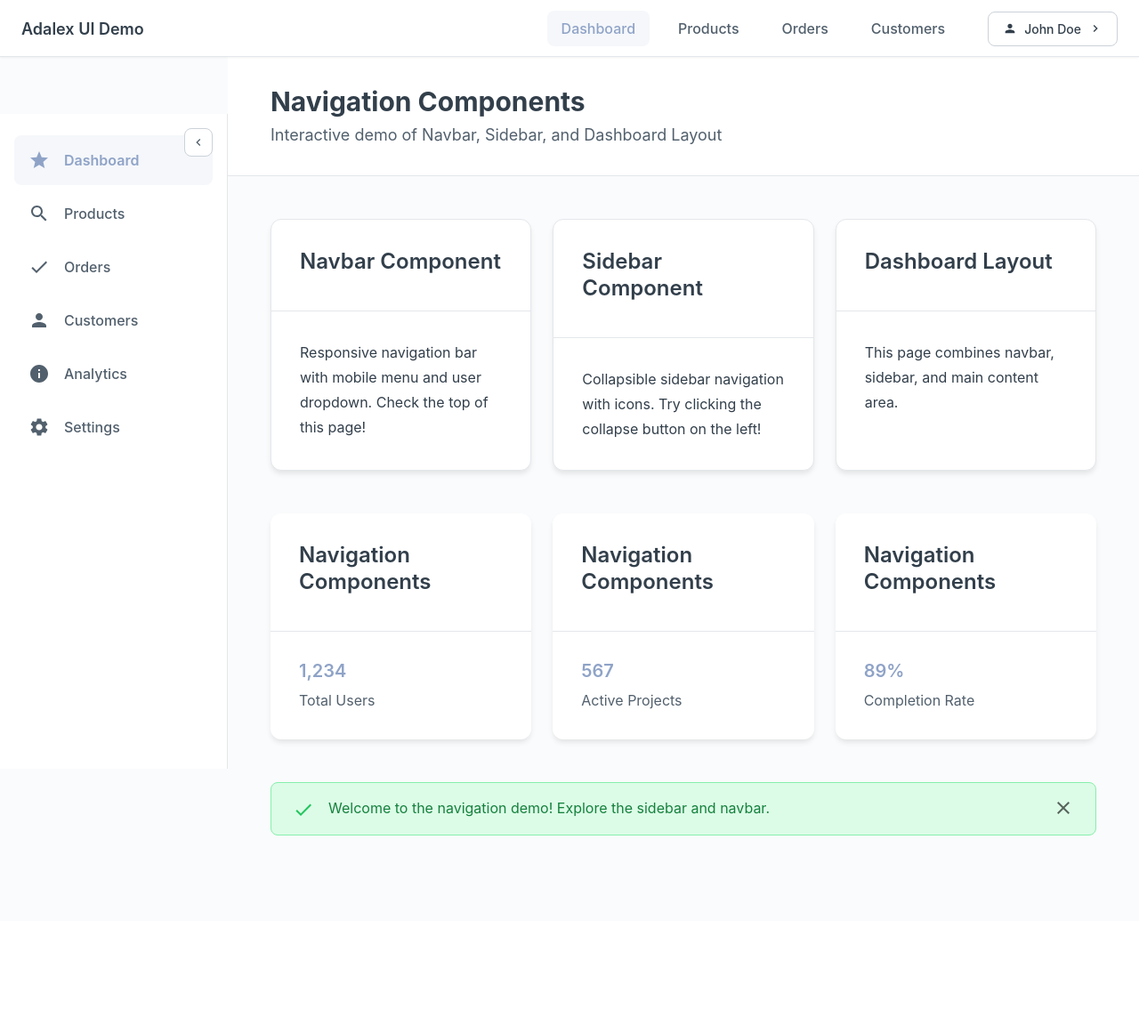
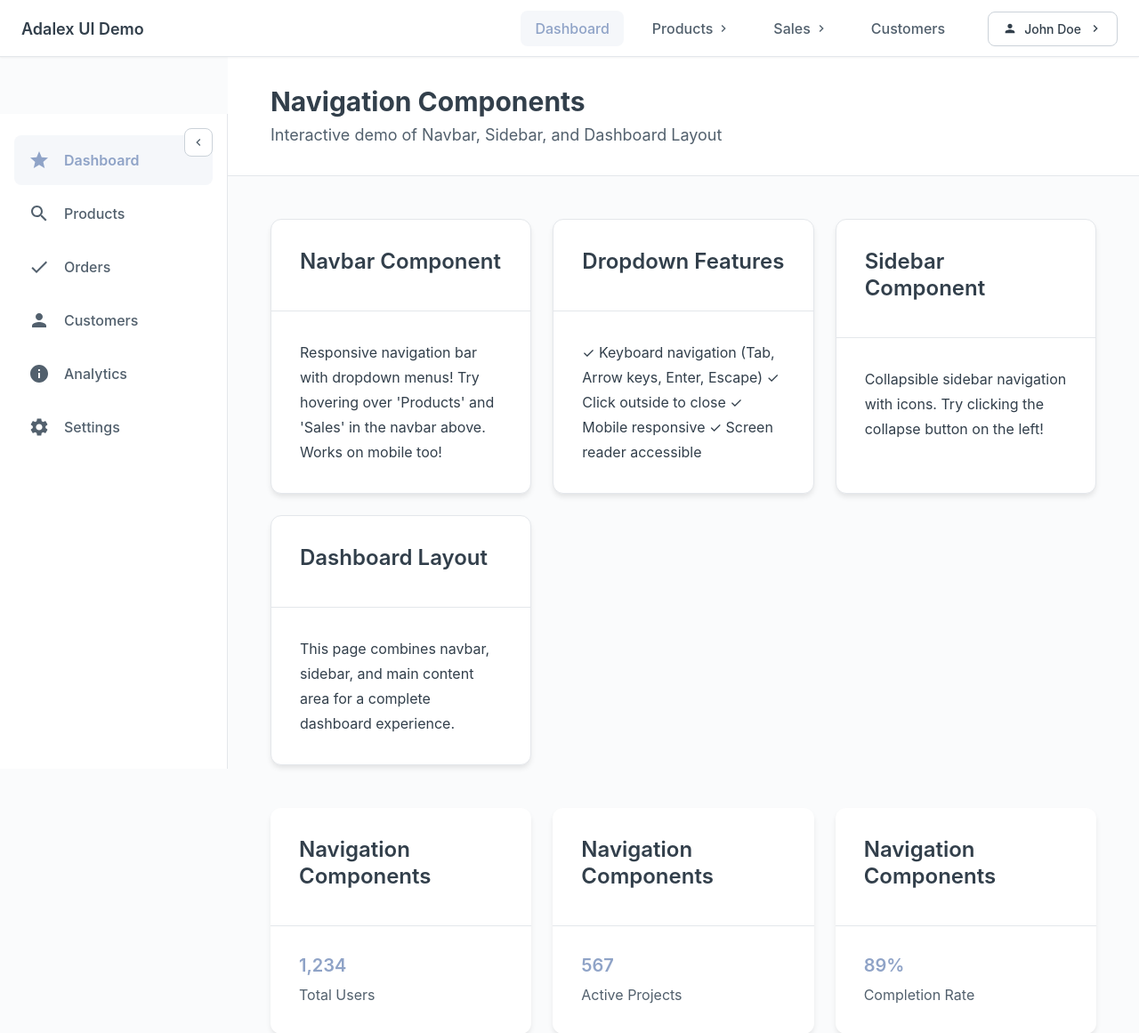
Before and after one commit to mtalhayasar/Adalex-UI, a Django app: page /navigation/ in a window 1280 px wide. Shown: the top 1161 px of the page at 89% size. Before the commit the page ends 939 px from the top, so only its background shows below. Run offline with Django 4.2, Linux system fonts and the light colour scheme; some libraries are stand-ins or nearby versions.

Commit message:
v1.3 NAVBAR Dropdown

```diff
--- a/adalex_ui/static/a-ui/js/components/navbar.js
+++ b/adalex_ui/static/a-ui/js/components/navbar.js
@@ -25,6 +25,8 @@
       const menu = navbar.querySelector('[data-navbar-menu]');
       const userToggle = navbar.querySelector('[data-navbar-user-toggle]');
       const userMenu = navbar.querySelector('[data-navbar-user-menu]');
+      const dropdownToggles = navbar.querySelectorAll('[data-navbar-dropdown-toggle]');
+      const dropdownMenus = navbar.querySelectorAll('[data-navbar-dropdown-menu]');
 
       // Mobile menu toggle
       if (toggle && menu) {
@@ -80,6 +82,82 @@
           }
         });
       }
+
+      // Dropdown menus
+      dropdownToggles.forEach((dropdownToggle, index) => {
+        const dropdownMenu = dropdownMenus[index];
+
+        if (!dropdownMenu) return;
+
+        dropdownToggle.addEventListener('click', (e) => {
+          e.stopPropagation();
+          const isExpanded = dropdownToggle.getAttribute('aria-expanded') === 'true';
+
+          // Close all other dropdowns first
+          closeAllDropdowns(navbar);
+
+          if (isExpanded) {
+            closeDropdown(dropdownToggle, dropdownMenu);
+          } else {
+            openDropdown(dropdownToggle, dropdownMenu);
+          }
+        });
+
+        // Keyboard navigation
+        dropdownToggle.addEventListener('keydown', (e) => {
+          if (e.key === 'Enter' || e.key === ' ') {
+            e.preventDefault();
+            dropdownToggle.click();
+          } else if (e.key === 'ArrowDown') {
+            e.preventDefault();
+            openDropdown(dropdownToggle, dropdownMenu);
+            const firstLink = dropdownMenu.querySelector('.a-navbar__dropdown-link');
+            if (firstLink) firstLink.focus();
+          }
+        });
+
+        // Dropdown menu keyboard navigation
+        const dropdownLinks = dropdownMenu.querySelectorAll('.a-navbar__dropdown-link');
+        dropdownLinks.forEach((link, linkIndex) => {
+          link.addEventListener('keydown', (e) => {
+            switch (e.key) {
+              case 'ArrowDown':
+                e.preventDefault();
+                const nextLink = dropdownLinks[linkIndex + 1];
+                if (nextLink) nextLink.focus();
+                break;
+              case 'ArrowUp':
+                e.preventDefault();
+                if (linkIndex === 0) {
+                  dropdownToggle.focus();
+                } else {
+                  const prevLink = dropdownLinks[linkIndex - 1];
+                  if (prevLink) prevLink.focus();
+                }
+                break;
+              case 'Escape':
+                e.preventDefault();
+                closeDropdown(dropdownToggle, dropdownMenu);
+                dropdownToggle.focus();
+                break;
+            }
+          });
+        });
+      });
+
+      // Close dropdowns when clicking outside
+      document.addEventListener('click', (e) => {
+        if (!navbar.contains(e.target)) {
+          closeAllDropdowns(navbar);
+        }
+      });
+
+      // Close dropdowns on ESC key
+      document.addEventListener('keydown', (e) => {
+        if (e.key === 'Escape') {
+          closeAllDropdowns(navbar);
+        }
+      });
 
       // Mark as initialized
       navbar.dataset.navbarInitialized = 'true';
@@ -148,6 +226,51 @@
     menu.dispatchEvent(event);
   }
 
+  /**
+   * Open dropdown menu
+   */
+  function openDropdown(toggle, menu) {
+    toggle.setAttribute('aria-expanded', 'true');
+    menu.classList.add('is-open');
+
+    // Dispatch custom event
+    const event = new CustomEvent('navbar:dropdownOpened', {
+      detail: { menu },
+      bubbles: true
+    });
+    menu.dispatchEvent(event);
+  }
+
+  /**
+   * Close dropdown menu
+   */
+  function closeDropdown(toggle, menu) {
+    toggle.setAttribute('aria-expanded', 'false');
+    menu.classList.remove('is-open');
+
+    // Dispatch custom event
+    const event = new CustomEvent('navbar:dropdownClosed', {
+      detail: { menu },
+      bubbles: true
+    });
+    menu.dispatchEvent(event);
+  }
+
+  /**
+   * Close all dropdown menus in a navbar
+   */
+  function closeAllDropdowns(navbar) {
+    const dropdownToggles = navbar.querySelectorAll('[data-navbar-dropdown-toggle]');
+    const dropdownMenus = navbar.querySelectorAll('[data-navbar-dropdown-menu]');
+
+    dropdownToggles.forEach((toggle, index) => {
+      const menu = dropdownMenus[index];
+      if (menu && toggle.getAttribute('aria-expanded') === 'true') {
+        closeDropdown(toggle, menu);
+      }
+    });
+  }
+
   // Initialize on DOM ready
   if (document.readyState === 'loading') {
     document.addEventListener('DOMContentLoaded', initNavbars);
--- a/adalex_ui/static/a-ui/scss/components/_navbar.scss
+++ b/adalex_ui/static/a-ui/scss/components/_navbar.scss
@@ -148,8 +148,18 @@
   }
 
   &__nav-item {
+    position: relative;
+
     @media (max-width: 768px) {
       width: 100%;
+    }
+
+    &--has-dropdown {
+      .a-navbar__nav-link {
+        display: flex;
+        align-items: center;
+        gap: var(--spacing-xs);
+      }
     }
   }
 
@@ -162,6 +172,10 @@
     text-decoration: none;
     border-radius: var(--radius-md);
     transition: all var(--transition-fast);
+    background: transparent;
+    border: none;
+    cursor: pointer;
+    width: auto;
 
     @media (max-width: 768px) {
       padding: var(--spacing-md);
@@ -181,6 +195,93 @@
     &:focus-visible {
       outline: 2px solid var(--secondary-main);
       outline-offset: 2px;
+    }
+  }
+
+  // Dropdown Toggle Specific Styles
+  &__nav-dropdown-toggle {
+    .a-navbar__dropdown-icon {
+      transition: transform var(--transition-fast);
+    }
+
+    &[aria-expanded="true"] {
+      .a-navbar__dropdown-icon {
+        transform: rotate(90deg);
+      }
+    }
+
+    @media (max-width: 768px) {
+      &[aria-expanded="true"] {
+        .a-navbar__dropdown-icon {
+          transform: rotate(90deg);
+        }
+      }
+    }
+  }
+
+  // Dropdown Menu
+  &__dropdown-menu {
+    position: absolute;
+    top: calc(100% + var(--spacing-xs));
+    left: 0;
+    min-width: 12rem;
+    background-color: var(--neutral-white);
+    border: 1px solid var(--border-light);
+    border-radius: var(--radius-md);
+    box-shadow: var(--shadow-lg);
+    opacity: 0;
+    visibility: hidden;
+    transform: translateY(-8px);
+    transition: all var(--transition-fast);
+    z-index: var(--z-index-dropdown);
+    margin: 0;
+    padding: var(--spacing-xs);
+    list-style: none;
+
+    @media (max-width: 768px) {
+      position: static;
+      width: 100%;
+      margin-top: var(--spacing-sm);
+      box-shadow: none;
+      border: none;
+      background-color: var(--neutral-50);
+      transform: none;
+      border-radius: var(--radius-sm);
+    }
+
+    &.is-open {
+      opacity: 1;
+      visibility: visible;
+      transform: translateY(0);
+    }
+  }
+
+  &__dropdown-item {
+    margin: 0;
+  }
+
+  &__dropdown-link {
+    display: block;
+    padding: var(--spacing-sm) var(--spacing-md);
+    font-size: var(--font-size-sm);
+    color: var(--text-primary);
+    text-decoration: none;
+    border-radius: var(--radius-sm);
+    transition: all var(--transition-fast);
+
+    &:hover {
+      background-color: var(--neutral-100);
+      color: var(--secondary-main);
+    }
+
+    &--active {
+      background-color: var(--secondary-light);
+      color: var(--secondary-main);
+    }
+
+    &:focus-visible {
+      outline: 2px solid var(--secondary-main);
+      outline-offset: -2px;
     }
   }
 
--- a/adalex_ui/templates/components/navbar.html
+++ b/adalex_ui/templates/components/navbar.html
@@ -25,7 +25,33 @@
       {% if nav_items %}
         <ul class="a-navbar__nav">
           {% for item in nav_items %}
-            <li class="a-navbar__nav-item">
+            <li class="a-navbar__nav-item{% if item.children %} a-navbar__nav-item--has-dropdown{% endif %}">
+              {% if item.children %}
+                <button
+                  type="button"
+                  class="a-navbar__nav-link a-navbar__nav-dropdown-toggle{% if item.active %} a-navbar__nav-link--active{% endif %}"
+                  data-navbar-dropdown-toggle
+                  aria-expanded="false"
+                  aria-haspopup="true"
+                  {% if item.active %}aria-current="page"{% endif %}
+                >
+                  {{ item.text }}
+                  {% include "components/icon.html" with name="chevron-right" size="sm" class="a-navbar__dropdown-icon" %}
+                </button>
+                <ul class="a-navbar__dropdown-menu" data-navbar-dropdown-menu>
+                  {% for child in item.children %}
+                    <li class="a-navbar__dropdown-item">
+                      <a
+                        href="{{ child.url }}"
+                        class="a-navbar__dropdown-link{% if child.active %} a-navbar__dropdown-link--active{% endif %}"
+                        {% if child.active %}aria-current="page"{% endif %}
+                      >
+                        {{ child.text }}
+                      </a>
+                    </li>
+                  {% endfor %}
+                </ul>
+              {% else %}
                 <a
                   href="{{ item.url }}"
                   class="a-navbar__nav-link{% if item.active %} a-navbar__nav-link--active{% endif %}"
@@ -33,6 +59,7 @@
                 >
                   {{ item.text }}
                 </a>
+              {% endif %}
             </li>
           {% endfor %}
         </ul>
--- a/examples/playground/demo/views.py
+++ b/examples/playground/demo/views.py
@@ -101,11 +101,28 @@ def navigation_demo(request):
     Returns:
         Rendered template showcasing navigation components
     """
-    # Navbar data
+    # Navbar data with dropdown examples
     nav_items = [
         {'url': '#dashboard', 'text': 'Dashboard', 'active': True},
-        {'url': '#products', 'text': 'Products', 'active': False},
-        {'url': '#orders', 'text': 'Orders', 'active': False},
+        {
+            'text': 'Products',
+            'active': False,
+            'children': [
+                {'url': '#products/list', 'text': 'Product List', 'active': False},
+                {'url': '#products/add', 'text': 'Add Product', 'active': False},
+                {'url': '#products/categories', 'text': 'Categories', 'active': False},
+                {'url': '#products/inventory', 'text': 'Inventory', 'active': False},
+            ]
+        },
+        {
+            'text': 'Sales',
+            'active': False,
+            'children': [
+                {'url': '#sales/orders', 'text': 'Orders', 'active': False},
+                {'url': '#sales/invoices', 'text': 'Invoices', 'active': False},
+                {'url': '#sales/reports', 'text': 'Sales Reports', 'active': False},
+            ]
+        },
         {'url': '#customers', 'text': 'Customers', 'active': False},
     ]
 
--- a/examples/playground/templates/demo/navigation_demo.html
+++ b/examples/playground/templates/demo/navigation_demo.html
@@ -6,9 +6,10 @@
 {% block content %}
   <!-- Navigation Component Demos -->
   <div class="a-card-grid a-card-grid--auto-fit" style="margin-bottom: var(--spacing-2xl);">
-    {% include "components/card.html" with title="Navbar Component" content="Responsive navigation bar with mobile menu and user dropdown. Check the top of this page!" shadow=True %}
+    {% include "components/card.html" with title="Navbar Component" content="Responsive navigation bar with dropdown menus! Try hovering over 'Products' and 'Sales' in the navbar above. Works on mobile too!" shadow=True %}
+    {% include "components/card.html" with title="Dropdown Features" content="✓ Keyboard navigation (Tab, Arrow keys, Enter, Escape) ✓ Click outside to close ✓ Mobile responsive ✓ Screen reader accessible" shadow=True %}
     {% include "components/card.html" with title="Sidebar Component" content="Collapsible sidebar navigation with icons. Try clicking the collapse button on the left!" shadow=True %}
-    {% include "components/card.html" with title="Dashboard Layout" content="This page combines navbar, sidebar, and main content area." shadow=True %}
+    {% include "components/card.html" with title="Dashboard Layout" content="This page combines navbar, sidebar, and main content area for a complete dashboard experience." shadow=True %}
   </div>
 
   <!-- Statistics Cards -->
```
Also changed, not shown: docs/COMPONENTS.md (+32 -1 lines), adalex_ui/static/a-ui/css/main.css. Lines whose indentation alone changed are shown as unchanged.
